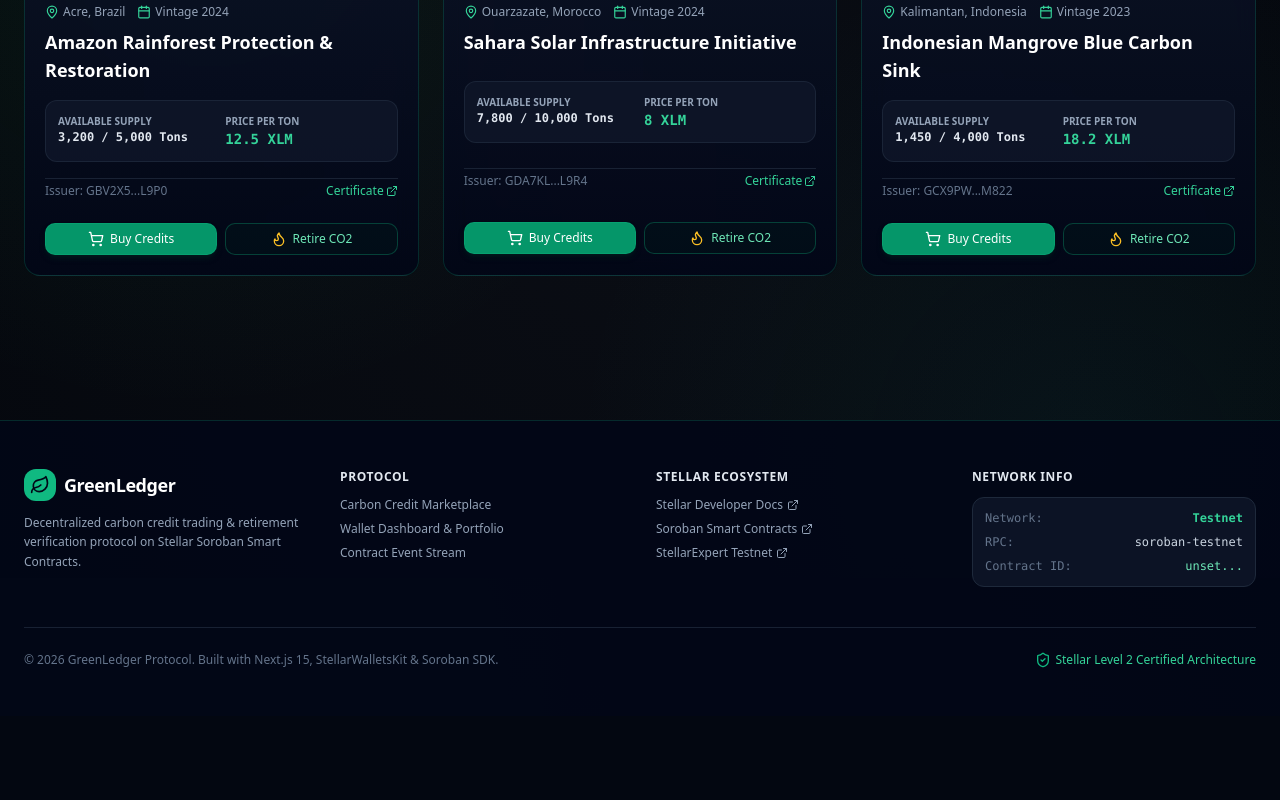
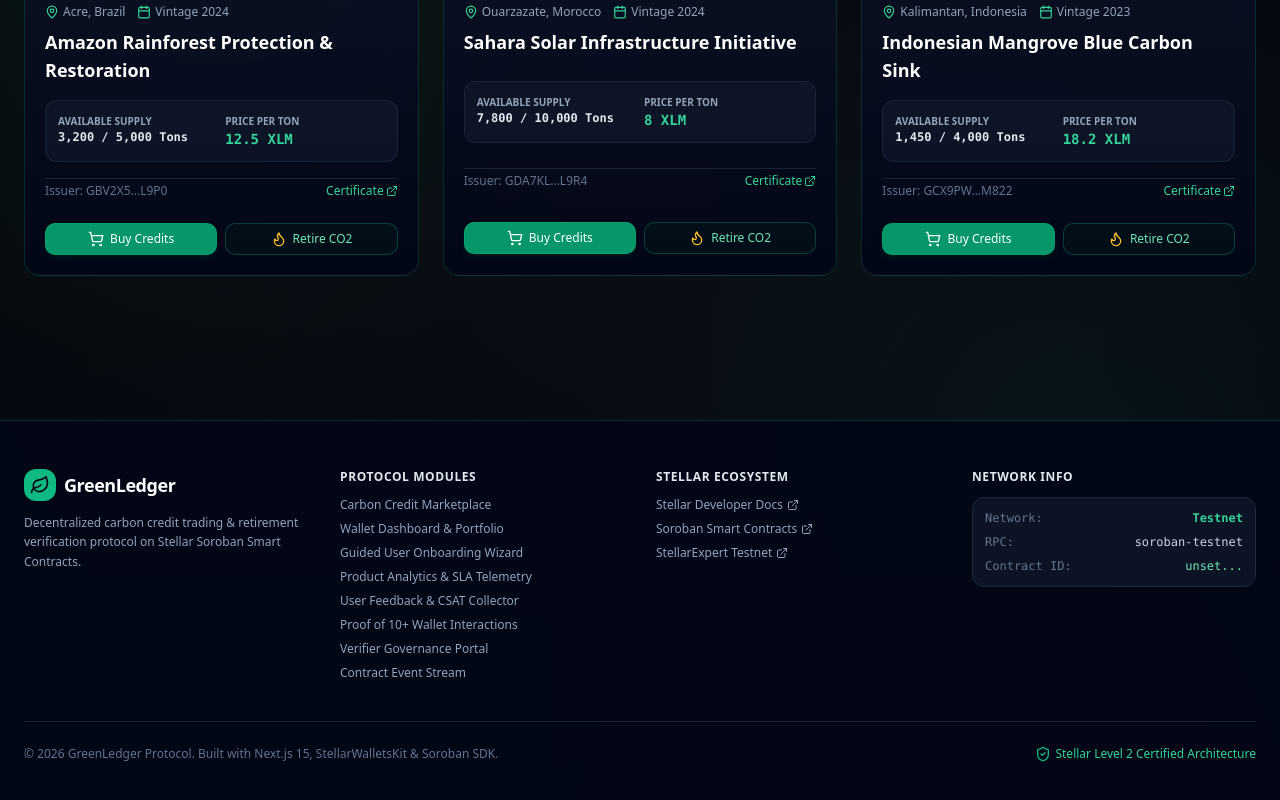
Before and after one commit to shivam-1410/GreenLedger, a Next.js app: page / in a window 1280 px wide. Shown: the part 1822-2622 px from the top of the page. Before the commit the page ends 2538 px from the top, so only its background shows below. Built offline with nearby package versions, Linux system fonts and the light colour scheme; no server answers; what @stellar/stellar-sdk would draw is missing.

Commit message:
fix(router): add URL alias redirects for onboarding, analytics, feedback, and proof pages

```diff
--- a/components/footer.tsx
+++ b/components/footer.tsx
@@ -21,7 +21,7 @@
           </div>
 
           <div>
-            <h4 className="text-xs font-bold uppercase tracking-wider text-slate-200 mb-3">Protocol</h4>
+            <h4 className="text-xs font-bold uppercase tracking-wider text-slate-200 mb-3">Protocol Modules</h4>
             <ul className="space-y-2 text-xs">
               <li>
                 <Link href="/marketplace" className="hover:text-emerald-400 transition-colors">
@@ -34,12 +34,38 @@
                 </Link>
               </li>
               <li>
+                <Link href="/onboarding" className="hover:text-emerald-400 transition-colors">
+                  Guided User Onboarding Wizard
+                </Link>
+              </li>
+              <li>
+                <Link href="/analytics" className="hover:text-emerald-400 transition-colors">
+                  Product Analytics & SLA Telemetry
+                </Link>
+              </li>
+              <li>
+                <Link href="/feedback" className="hover:text-emerald-400 transition-colors">
+                  User Feedback & CSAT Collector
+                </Link>
+              </li>
+              <li>
+                <Link href="/proof" className="hover:text-emerald-400 transition-colors">
+                  Proof of 10+ Wallet Interactions
+                </Link>
+              </li>
+              <li>
+                <Link href="/governance" className="hover:text-emerald-400 transition-colors">
+                  Verifier Governance Portal
+                </Link>
+              </li>
+              <li>
                 <Link href="/activity" className="hover:text-emerald-400 transition-colors">
                   Contract Event Stream
                 </Link>
               </li>
             </ul>
           </div>
+
 
           <div>
             <h4 className="text-xs font-bold uppercase tracking-wider text-slate-200 mb-3">Stellar Ecosystem</h4>
--- a/next.config.js
+++ b/next.config.js
@@ -29,6 +29,22 @@
 
     return config;
   },
+  async redirects() {
+    return [
+      { source: '/user-onboarding', destination: '/onboarding', permanent: true },
+      { source: '/wizard', destination: '/onboarding', permanent: true },
+      { source: '/onboard', destination: '/onboarding', permanent: true },
+      { source: '/monitoring', destination: '/analytics', permanent: true },
+      { source: '/telemetry', destination: '/analytics', permanent: true },
+      { source: '/metrics', destination: '/analytics', permanent: true },
+      { source: '/feedbacks', destination: '/feedback', permanent: true },
+      { source: '/reviews', destination: '/feedback', permanent: true },
+      { source: '/user-feedback', destination: '/feedback', permanent: true },
+      { source: '/proofs', destination: '/proof', permanent: true },
+      { source: '/user-proofs', destination: '/proof', permanent: true },
+      { source: '/interactions', destination: '/proof', permanent: true },
+    ];
+  },
 };
 
 module.exports = nextConfig;
```
